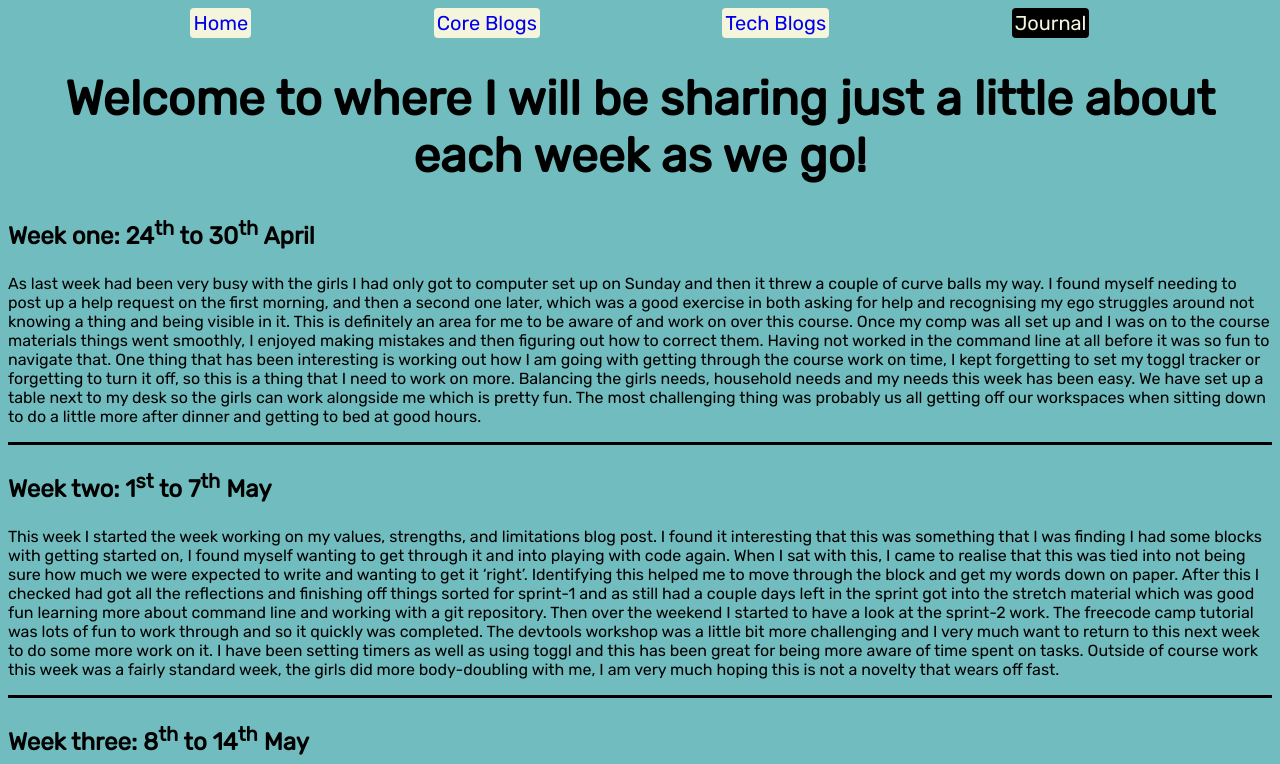
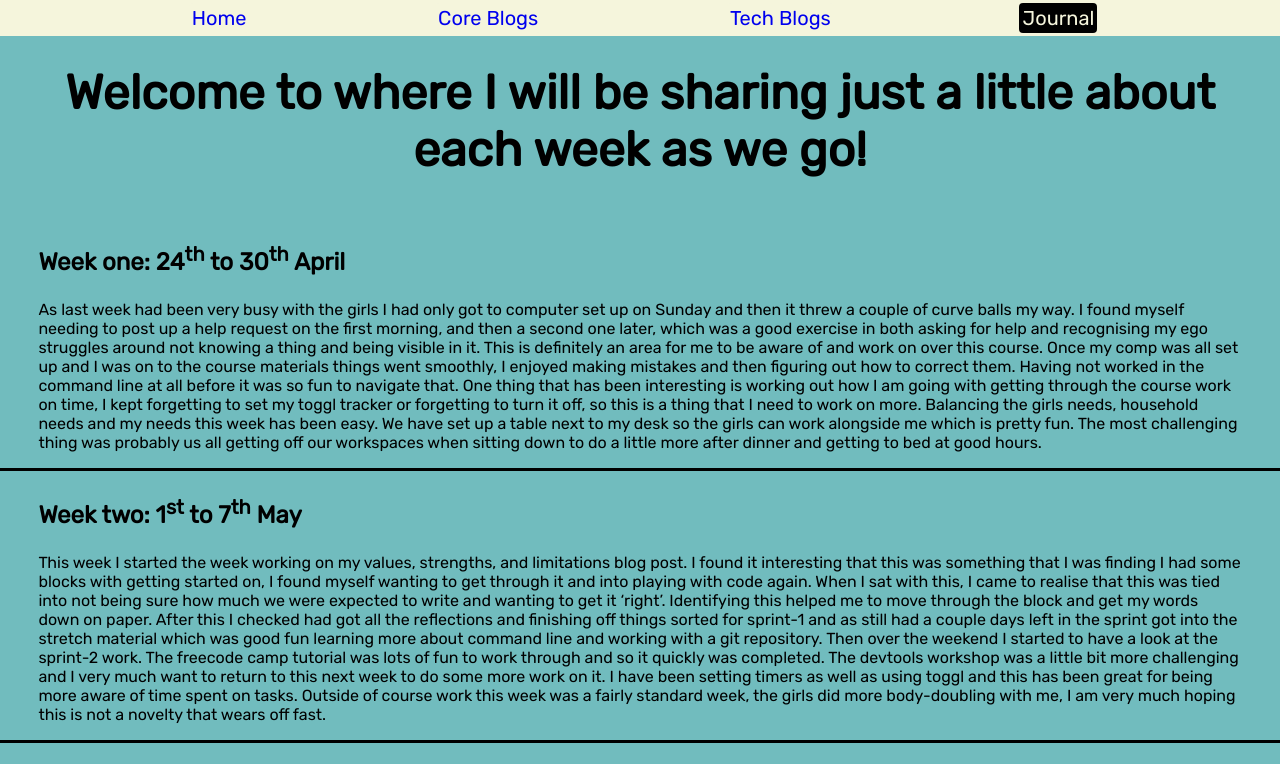
Before and after one commit to laura-richards/laura-richards.github.io, a plain HTML site: page blog/Journal.html in a window 1280 px wide. Shown: the top 764 px of the page. Drawn offline with Linux system fonts and the light colour scheme.

Commit message:
Add nav bar styling

```diff
--- a/styles/main.css
+++ b/styles/main.css
@@ -3,6 +3,7 @@ body {
   text-align: center;
   overflow: auto;
   font-family: 'Rubik', sans-serif;
+  margin: 0;
 }
 
 nav {
@@ -15,7 +16,13 @@ nav {
   flex-direction: row;
   justify-content: space-evenly;
   width: 100%;
-  padding: 0;
+  padding: 3px;
+  background-color: beige;
+  margin: 0;
+  position: fixed;
+  top: 0;
+  left: 0;
+  width: 100%;
 }
 
 a {
@@ -36,6 +43,7 @@ a {
 
 h1 {
  font-size: 6vmin;
+ padding: 4vmin;
 }
 
 h3 {
@@ -61,6 +69,7 @@ li {
   list-style-type: none;
 }
 
+
 .blogList {
   padding: 1em;
   font-size: 1em;
@@ -78,6 +87,7 @@ li {
 section {
   text-align: left;
   border-bottom: solid 3px black;
+  padding: 0 3vw 0 3vw;
 }
 
 #testimonial {
```
